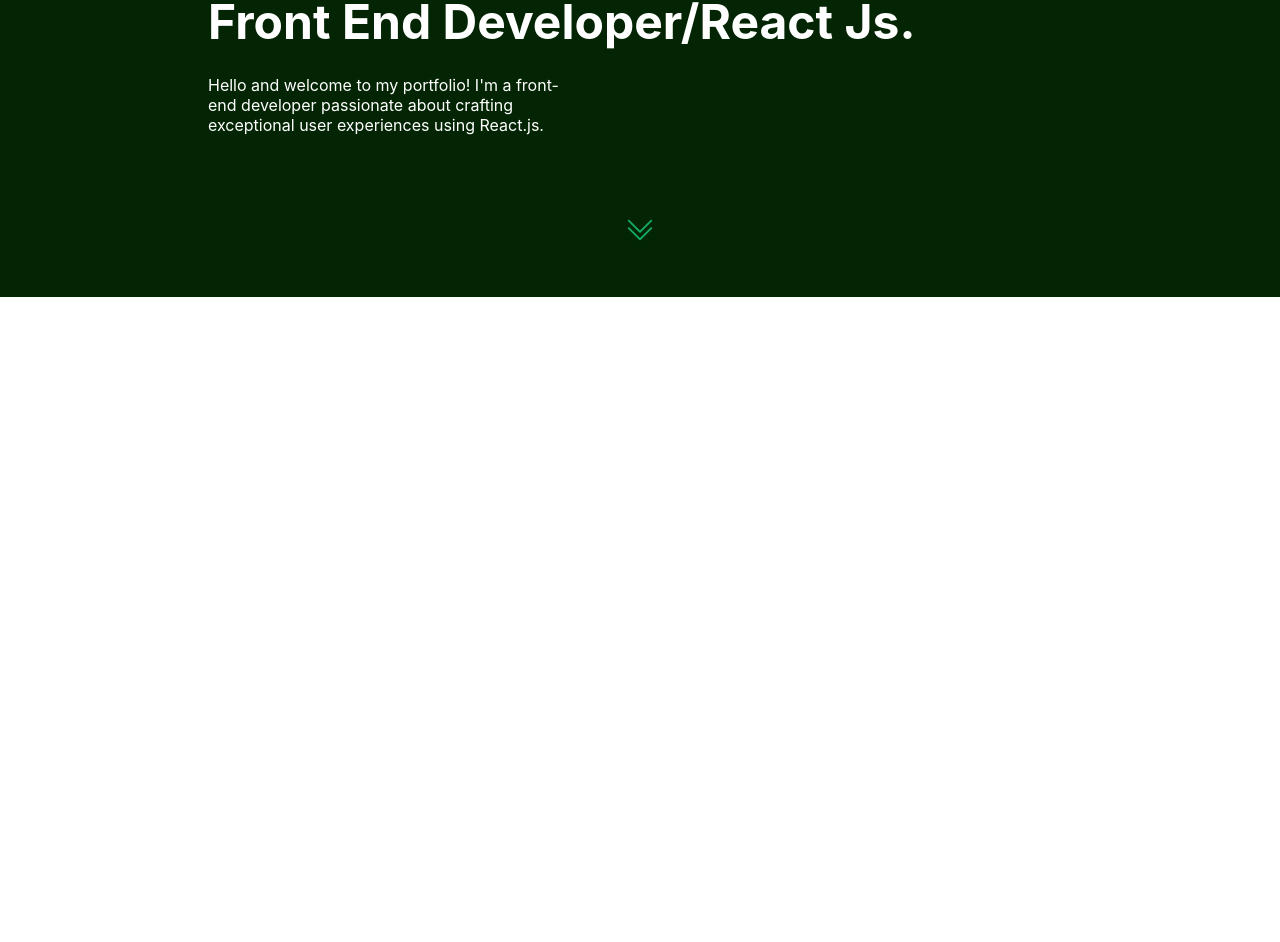
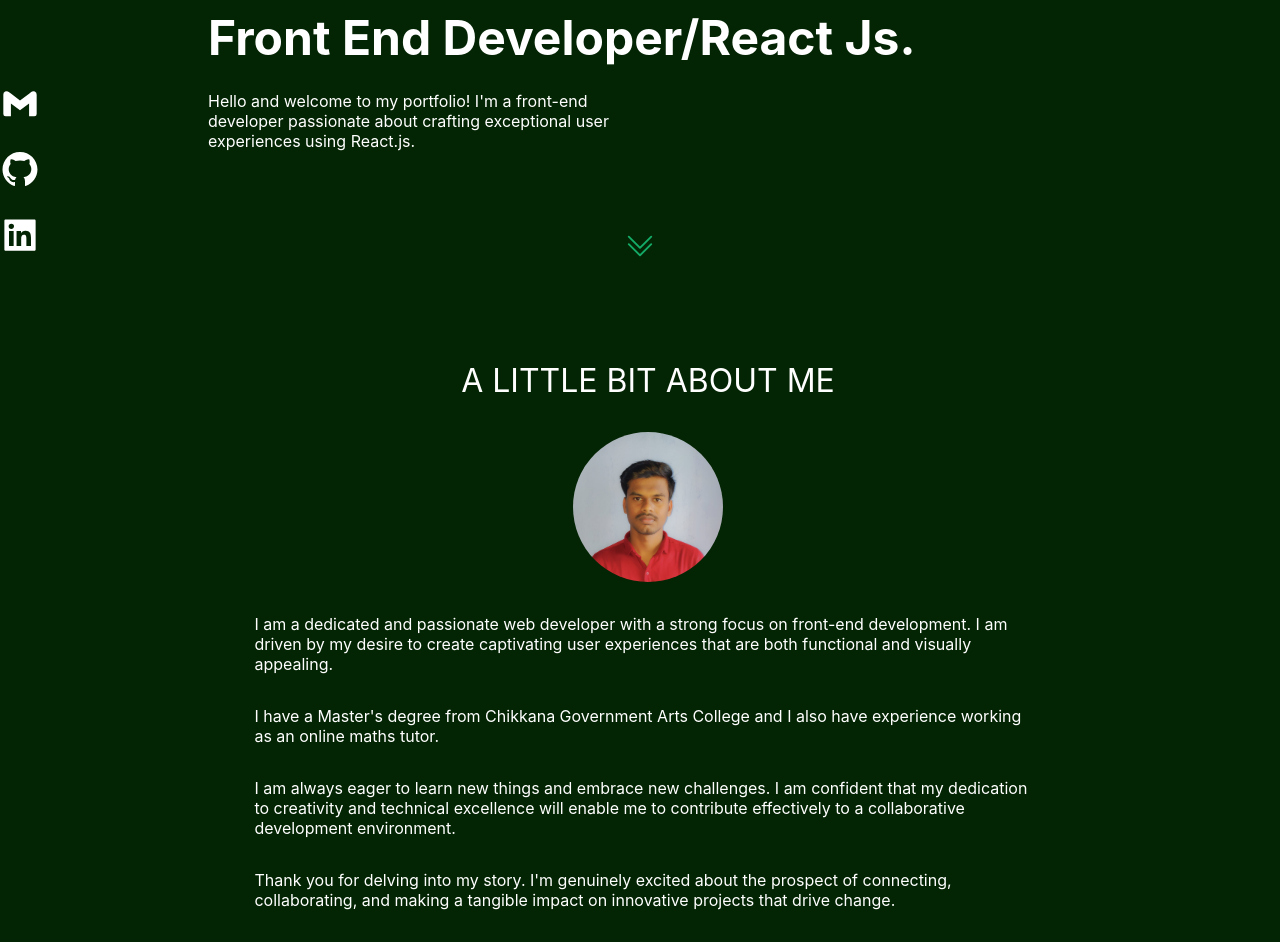
Before and after one commit to SUNKUMARM/portfolio, a React (Create React App) app: page / in a window 1280 px wide. Shown: the part 295-1237 px from the top of the page. Before the commit the page ends 800 px from the top, so only its background shows below. Built offline with nearby package versions, Linux system fonts and the light colour scheme.

Commit message:
about page added

```diff
--- a/src/App.css
+++ b/src/App.css
@@ -3,3 +3,17 @@
   padding: 0;
   box-sizing: border-box;
 }
+.App {
+  display: flex;
+  gap: 1rem;
+  width: 100%;
+  background-color: rgb(4, 37, 4);
+}
+@media (min-width: 760px) {
+  .pages {
+    display: flex;
+    padding: 0 1.5rem;
+    flex-direction: column;
+    align-items: center;
+  }
+}
--- a/src/App.js
+++ b/src/App.js
@@ -1,10 +1,20 @@
 import "./App.css";
+import About from "./pages/about/About";
+import Contact from "./pages/contact/Contact";
 import Home from "./pages/home/Home";
 
 function App() {
   return (
-    <div className="App">
+    <div>
       <Home />
+      <div className="App">
+        <div>
+          <Contact />
+        </div>
+        <div className="pages">
+          <About />
+        </div>
+      </div>
     </div>
   );
 }
--- a/src/navbar/NavBar.jsx
+++ b/src/navbar/NavBar.jsx
@@ -32,8 +32,10 @@
             <AiOutlineMenu className="navbar-icon" />
           </div>
           <div id="myElement">
+            <p>HOME</p>
             <p>ABOUT</p>
             <p>PROJECTS</p>
+            <p>SKILLS</p>
             <p>RESUME</p>
             <p>CONTACT</p>
           </div>
@@ -41,8 +43,10 @@
       </div>
       {show && (
         <div className="navbar-list-content">
+          <p>HOME</p>
           <p>ABOUT</p>
           <p>PROJECTS</p>
+          <p>SKILLS</p>
           <p>RESUME</p>
           <p>CONTACT</p>
         </div>
--- a/src/navbar/navbar.css
+++ b/src/navbar/navbar.css
@@ -3,7 +3,6 @@
   width: 100%;
 }
 .navbar-container {
-  /* background-color: rgb(4, 37, 4); */
   display: flex;
   justify-content: space-between;
   align-items: center;
@@ -27,7 +26,6 @@
 }
 .navbar-icon {
   color: #13ab67;
-
   font-size: 25px;
 }
 .navbar-list {
@@ -39,7 +37,7 @@
   background-color: rgb(0, 18, 0);
 }
 #myElement {
-  gap: 2.5rem;
+  gap: 2rem;
   cursor: pointer;
   display: flex;
   flex-direction: row;
--- /dev/null
+++ b/src/pages/about/About.jsx
@@ -0,0 +1,36 @@
+import React from "react";
+import profile from "../../assets/profile.jpeg";
+import "./about.css";
+
+const About = () => {
+  return (
+    <div className="about-container">
+      <p className="title"> A LITTLE BIT ABOUT ME</p>
+      <img className="profile" src={profile} alt="profile" />
+      <div className="paragraph">
+        <p>
+          I am a dedicated and passionate web developer with a strong focus on
+          front-end development. I am driven by my desire to create captivating
+          user experiences that are both functional and visually appealing.
+        </p>
+        <p>
+          I have a Master's degree from Chikkana Government Arts College and I
+          also have experience working as an online maths tutor.
+        </p>
+        <p>
+          I am always eager to learn new things and embrace new challenges. I am
+          confident that my dedication to creativity and technical excellence
+          will enable me to contribute effectively to a collaborative
+          development environment.
+        </p>
+        <p>
+          Thank you for delving into my story. I'm genuinely excited about the
+          prospect of connecting, collaborating, and making a tangible impact on
+          innovative projects that drive change.
+        </p>
+      </div>
+    </div>
+  );
+};
+
+export default About;
--- /dev/null
+++ b/src/pages/about/about.css
@@ -0,0 +1,43 @@
+.about-container {
+  display: flex;
+  flex-direction: column;
+  align-items: center;
+  padding: 2rem;
+  gap: 2rem;
+  background-color: rgb(4, 37, 4);
+  color: white;
+}
+.about-container p:hover {
+  color: #13ab67;
+}
+.title {
+  font-size: 1.4rem;
+}
+.profile {
+  height: 150px;
+  width: 150px;
+  border-radius: 50%;
+}
+.paragraph {
+  display: flex;
+  flex-direction: column;
+  gap: 2rem;
+  font-size: 0.8rem;
+  text-align: center;
+}
+@media (min-width: 760px) {
+  .about-container {
+    width: 70%;
+    display: flex;
+    flex-direction: column;
+    align-items: center;
+  }
+  .paragraph {
+    text-align: start;
+    font-size: 1rem;
+    font-weight: 400;
+  }
+  .title {
+    font-size: 2rem;
+  }
+}
--- /dev/null
+++ b/src/pages/contact/Contact.jsx
@@ -0,0 +1,22 @@
+import React from "react";
+import { BiLogoGmail } from "react-icons/bi";
+import { AiFillGithub, AiFillLinkedin } from "react-icons/ai";
+import "./contact.css";
+
+const Contact = () => {
+  return (
+    <div className="contact">
+      <p>
+        <BiLogoGmail />
+      </p>
+      <p>
+        <AiFillGithub />
+      </p>
+      <p>
+        <AiFillLinkedin />
+      </p>
+    </div>
+  );
+};
+
+export default Contact;
--- /dev/null
+++ b/src/pages/contact/contact.css
@@ -0,0 +1,19 @@
+.contact {
+  color: white;
+  margin-top: 1rem;
+  font-size: 20px;
+  position: fixed;
+  bottom: 30vh;
+  width: 10%;
+}
+.contact p {
+  margin-top: 1rem;
+}
+.contact p:hover {
+  color: #13ab67;
+}
+@media (min-width: 760px) {
+  .contact {
+    font-size: 40px;
+  }
+}
--- a/src/pages/home/home.css
+++ b/src/pages/home/home.css
@@ -5,7 +5,7 @@
   display: flex;
   flex-direction: column;
   justify-content: center;
-  padding: 1rem;
+  padding: 2rem;
 }
 .home-content {
   margin-top: 5rem;
@@ -29,13 +29,14 @@
 }
 #intro {
   margin-top: 1.5rem;
-  padding: 0.5rem;
   font-size: 0.8rem;
   font-weight: 400;
+  width: 90%;
+  padding: 0.5rem;
 }
 .home-icon {
   font-size: 30px;
-  width: 100%;
+  width: 90%;
   margin: 2rem 0;
   color: #13ab67;
 }
@@ -64,10 +65,11 @@
   }
   #intro {
     margin: 0.5rem;
-    width: 30vw;
+    width: 35vw;
     font-size: 1rem;
   }
   .home-icon {
+    width: 100%;
     margin-top: 4rem;
   }
 }
```
Also changed, not shown: src/assets/profile.jpeg (added).
